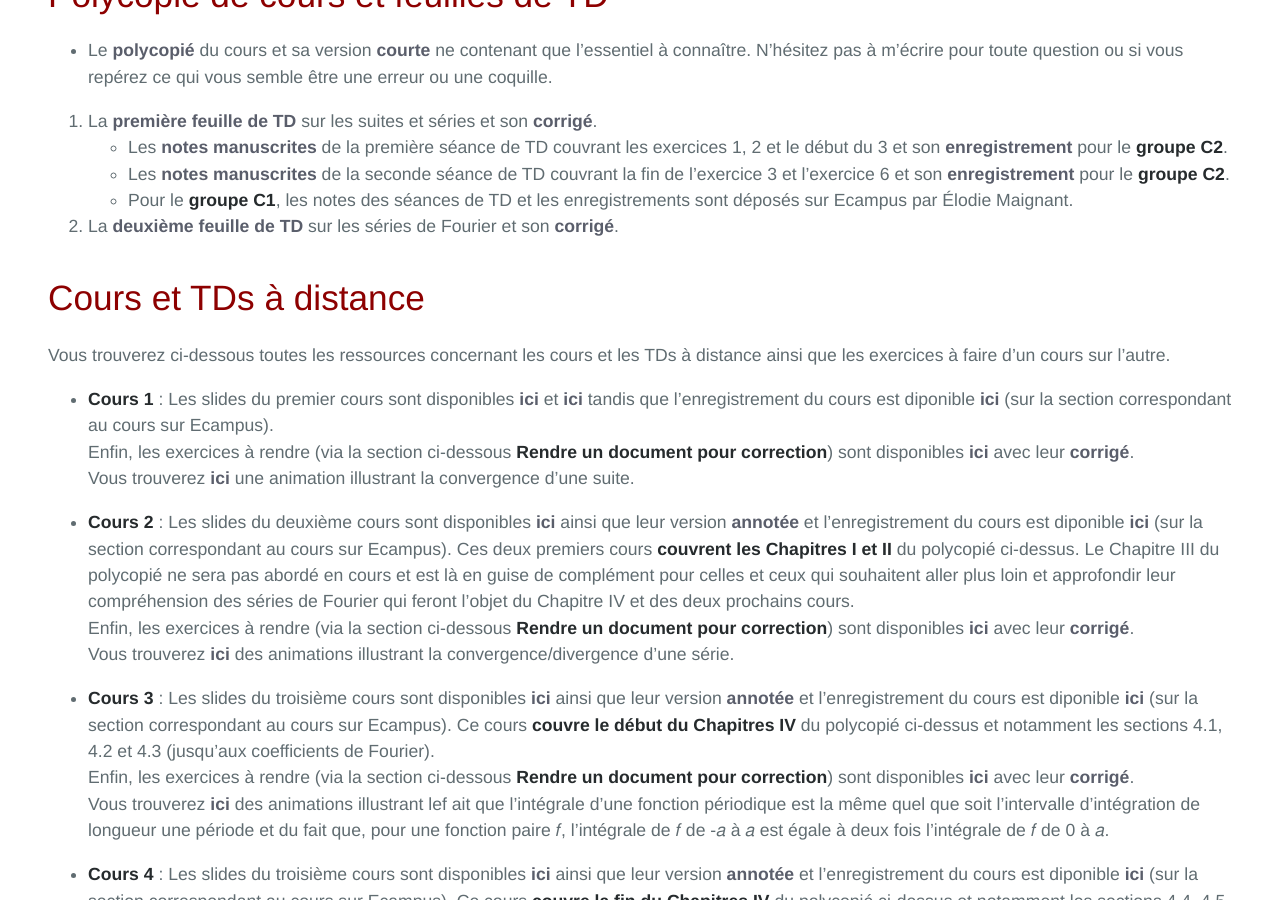
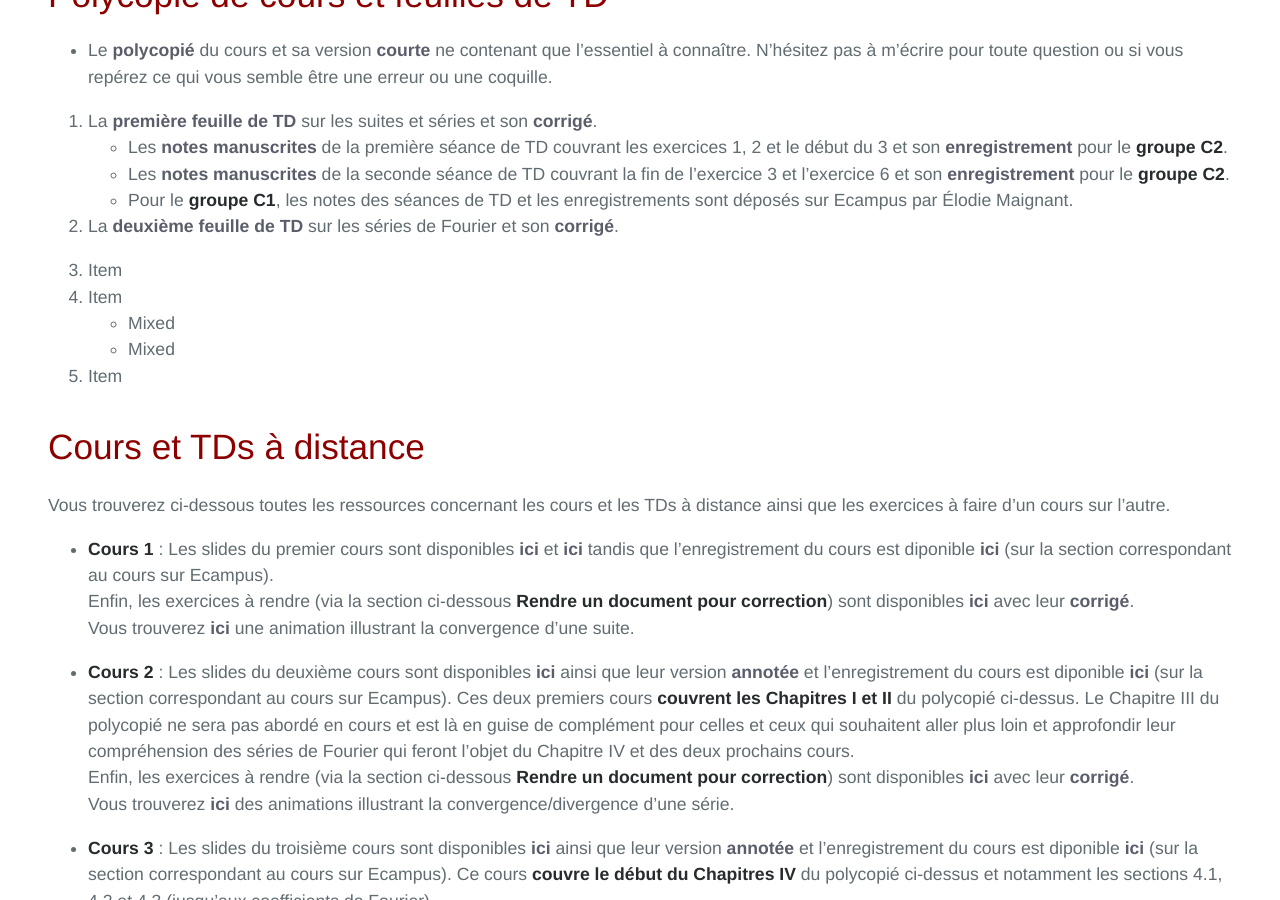
Before and after one commit to KevinDestagnol/algebre.github.io, a Jekyll site: the page built from index.md, in a window 1280 px wide and 900 px high, scrolled down 974 px. Built offline with Jekyll 4.4.1, drawn with Linux system fonts in a browser that asks for light colours; some web fonts are replaced; our own code applies the rules of GitHub Pages for plain Markdown files.

Commit message:
Update index.md

```diff
--- a/index.md
+++ b/index.md
@@ -15,6 +15,12 @@ Bienvenu sur la page du cours de **Maths 254** de l'année **2020-2021** de l'un
 
 
 2. La <a href="td2_m254_2021.pdf">deuxième feuille de TD</a> sur les séries de Fourier et son <a href="https://kevindestagnol.github.io/maths254.github.io/erreur">corrigé</a>.
+
+1. Item
+2. Item
+   * Mixed
+   * Mixed
+3. Item
 
 # Cours et TDs à distance
 
```
